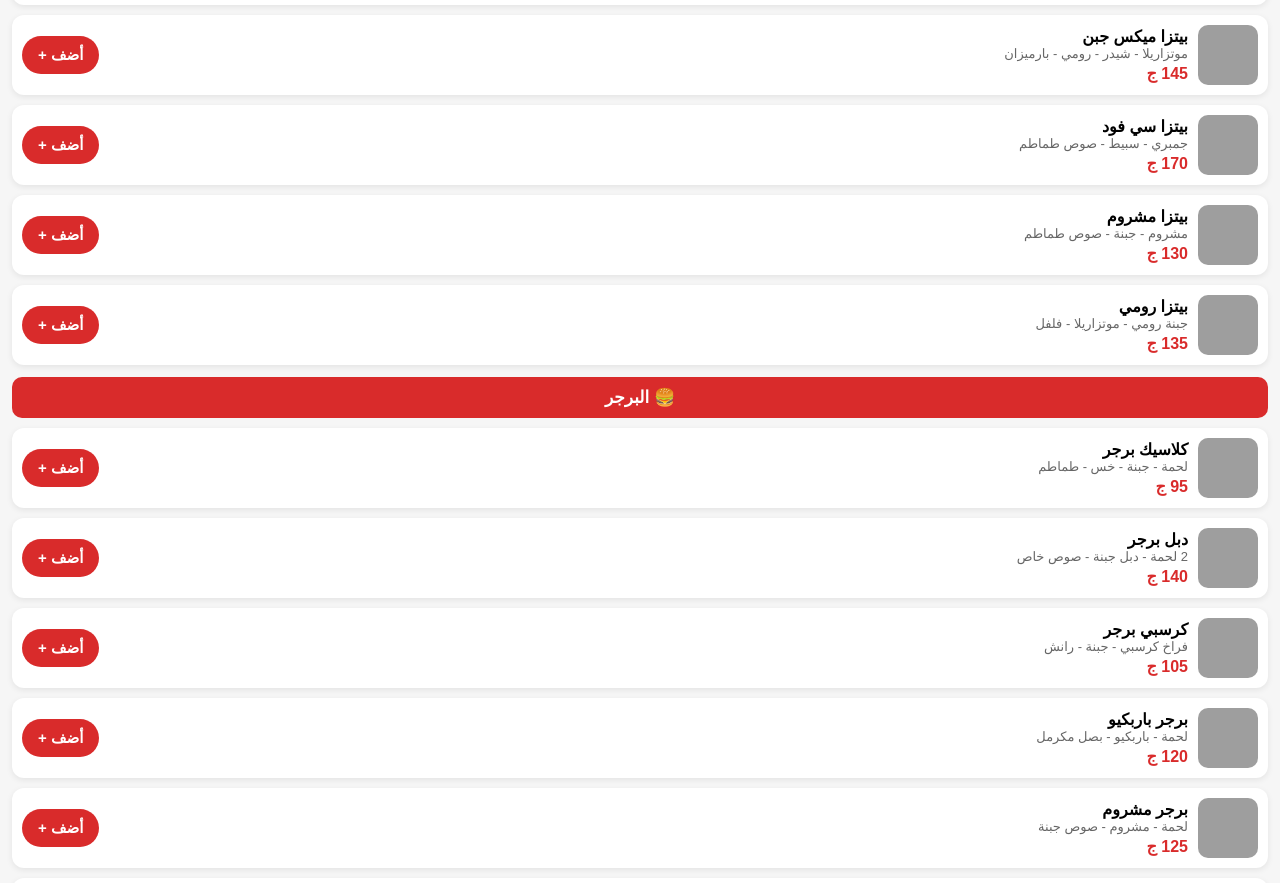
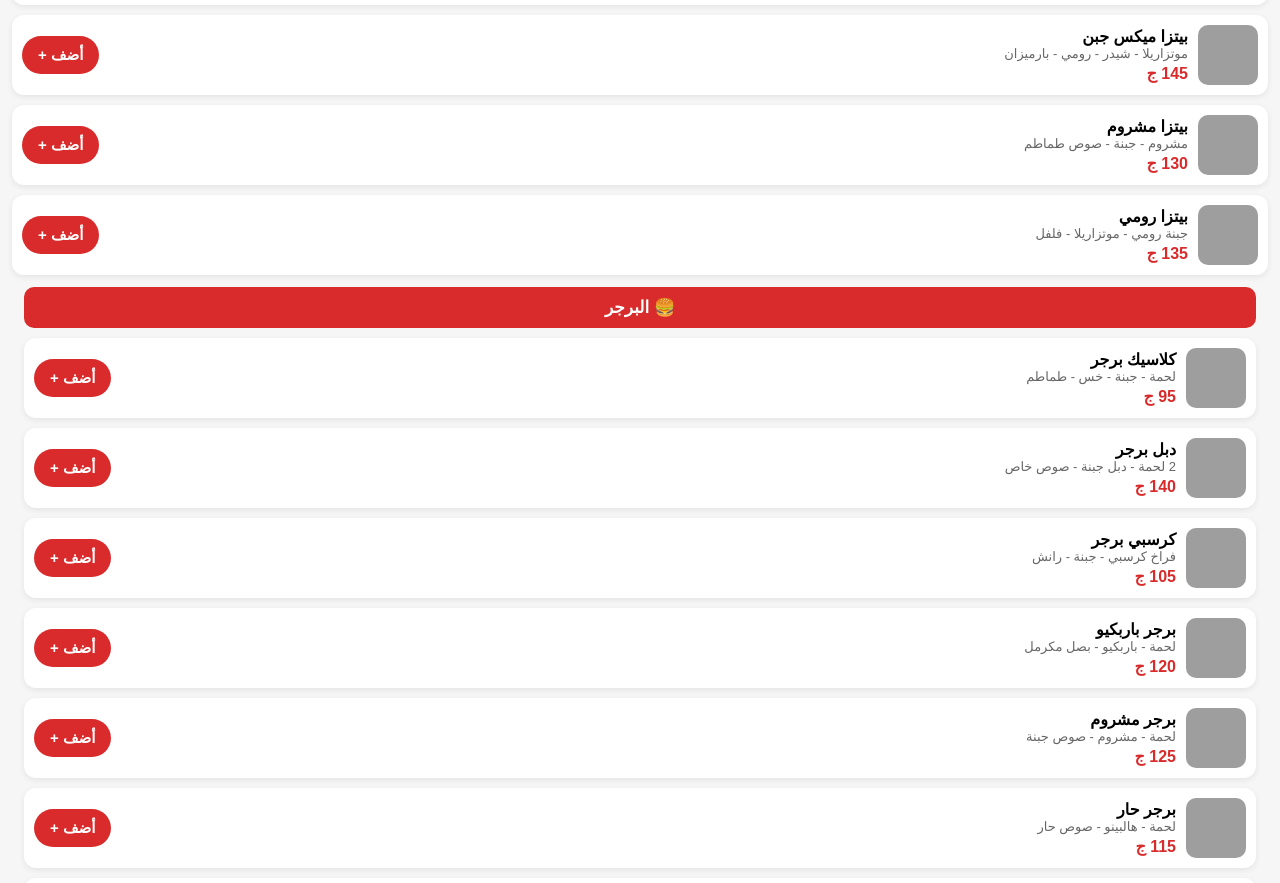
Before and after one commit to Seif77-cloud/seif_resturant, a plain HTML site: page index.html in a window 1280 px wide. Shown: the part 1594-2477 px from the top of the page. Drawn offline with Linux system fonts and the light colour scheme; grey boxes are pictures that could not be loaded.

```diff
--- a/index.html
+++ b/index.html
@@ -76,11 +76,8 @@
   <div class="item"><img src="https://images.unsplash.com/photo-1565299624946-b28f40a0ae38?w=200"><div class="info"><b>بيتزا فراخ</b><span>فراخ - باربكيو - جبنة</span><div class="price">140 ج</div></div><button class="add" onclick="addItem('بيتزا فراخ',140)">أضف +</button></div>
   <div class="item"><img src="https://images.unsplash.com/photo-1593560708920-61dd98c46a4e?w=200"><div class="info"><b>بيتزا سجق</b><span>سجق شرقي - فلفل - موتزاريلا</span><div class="price">135 ج</div></div><button class="add" onclick="addItem('بيتزا سجق',135)">أضف +</button></div>
   <div class="item"><img src="https://images.unsplash.com/photo-1571407970349-bc81e7e96d47?w=200"><div class="info"><b>بيتزا ميكس جبن</b><span>موتزاريلا - شيدر - رومي - بارميزان</span><div class="price">145 ج</div></div><button class="add" onclick="addItem('بيتزا ميكس جبن',145)">أضف +</button></div>
-  <div class="item"><img src="https://images.unsplash.com/photo-1595855759920-865823967c41?w=200"><div class="info"><b>بيتزا سي فود</b><span>جمبري - سبيط - صوص طماطم</span><div class="price">170 ج</div></div><button class="add" onclick="addItem('بيتزا سي فود',170)">أضف +</button></div>
   <div class="item"><img src="https://images.unsplash.com/photo-1590947132387-155cc02f3212?w=200"><div class="info"><b>بيتزا مشروم</b><span>مشروم - جبنة - صوص طماطم</span><div class="price">130 ج</div></div><button class="add" onclick="addItem('بيتزا مشروم',130)">أضف +</button></div>
   <div class="item"><img src="https://images.unsplash.com/photo-1585238342024-78d387f4a707?w=200"><div class="info"><b>بيتزا رومي</b><span>جبنة رومي - موتزاريلا - فلفل</span><div class="price">135 ج</div></div><button class="add" onclick="addItem('بيتزا رومي',135)">أضف +</button></div>
-</div>
-
 <div class="sec" data-cat="burger">
   <h2>🍔 البرجر</h2>
   <div class="item"><img src="https://images.unsplash.com/photo-1568901346375-23c9450c58cd?w=200"><div class="info"><b>كلاسيك برجر</b><span>لحمة - جبنة - خس - طماطم</span><div class="price">95 ج</div></div><button class="add" onclick="addItem('كلاسيك برجر',95)">أضف +</button></div>
```
